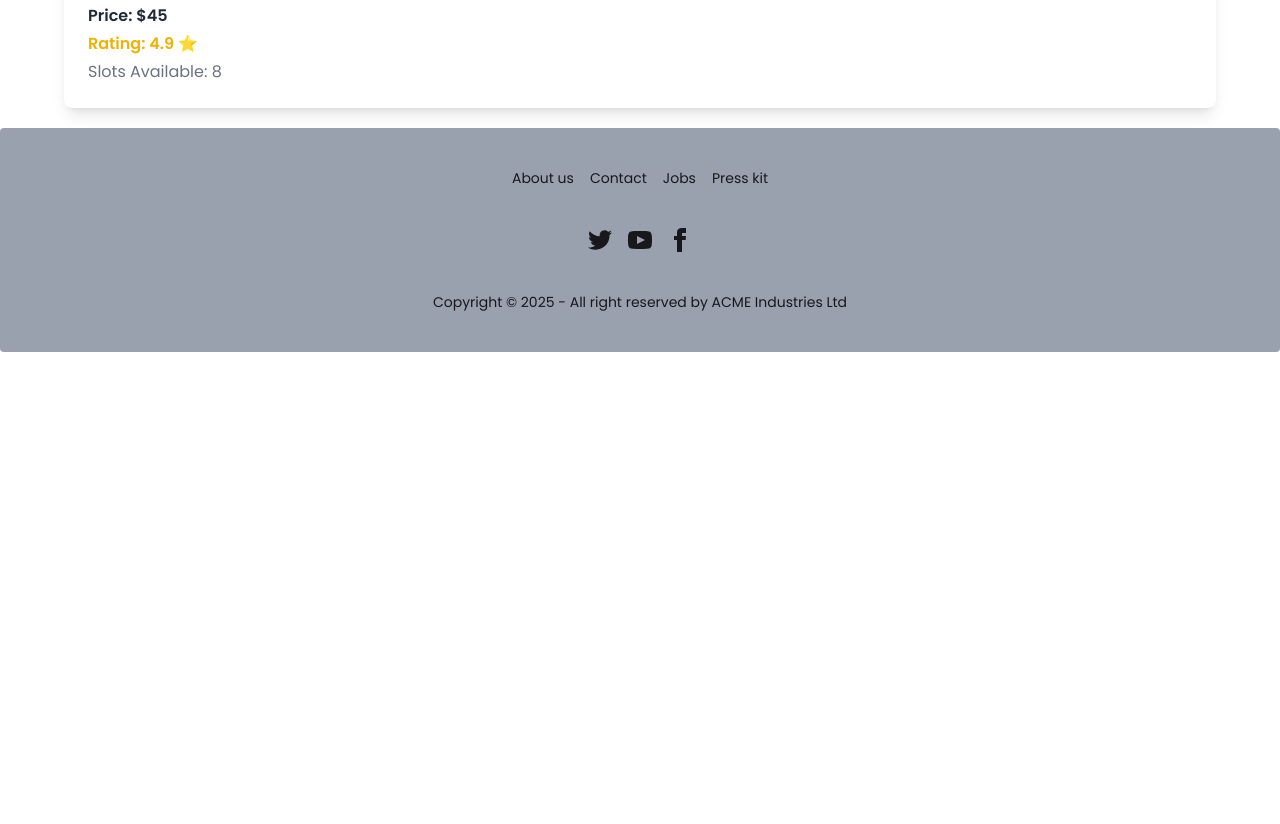
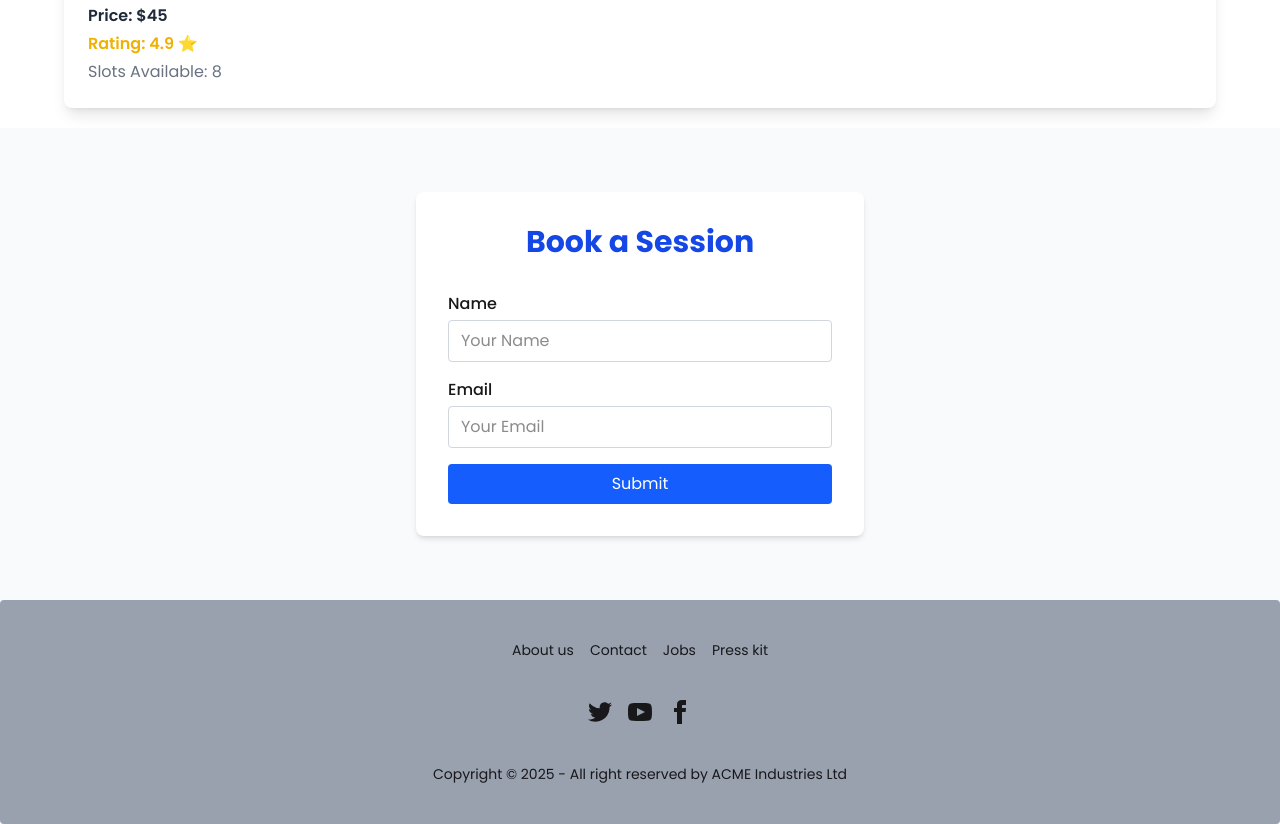
Before and after one commit to mahmudulkarim420/ph-ninth-assignment, a React (Vite) app: page /skills/101 in a window 1280 px wide. Shown: the part 1080-1904 px from the top of the page. Before the commit the page ends 1432 px from the top, so only its background shows below. Built offline with nearby package versions, Linux system fonts and the light colour scheme; no server answers; sample sign-in values are in the browser's storage.

Commit message:
book-session-update

```diff
--- /dev/null
+++ b/src/Components/BookSession.jsx
@@ -0,0 +1,71 @@
+// src/Components/BookSession.jsx
+import React, { useState } from "react";
+import toast, { Toaster } from "react-hot-toast";
+
+const BookSession = () => {
+  const [formData, setFormData] = useState({
+    name: "",
+    email: "",
+  });
+
+  const handleChange = (e) => {
+    setFormData({ ...formData, [e.target.name]: e.target.value });
+  };
+
+  const handleSubmit = (e) => {
+    e.preventDefault();
+    if (!formData.name || !formData.email) {
+      toast.error("Please fill all fields!");
+      return;
+    }
+
+    toast.success("Session booked successfully! ✅");
+
+    // Clear form
+    setFormData({
+      name: "",
+      email: "",
+    });
+  };
+
+  return (
+    <section className="py-16 bg-gray-50">
+      <Toaster position="top-center" />
+      <div className="max-w-md mx-auto bg-white p-8 rounded-lg shadow-md">
+        <h2 className="text-3xl font-bold text-center mb-8 text-blue-700">Book a Session</h2>
+        <form onSubmit={handleSubmit} className="space-y-4">
+          <div>
+            <label className="block mb-1 font-medium">Name</label>
+            <input
+              type="text"
+              name="name"
+              value={formData.name}
+              onChange={handleChange}
+              className="w-full border border-gray-300 rounded px-3 py-2 focus:outline-none focus:ring-2 focus:ring-blue-500"
+              placeholder="Your Name"
+            />
+          </div>
+          <div>
+            <label className="block mb-1 font-medium">Email</label>
+            <input
+              type="email"
+              name="email"
+              value={formData.email}
+              onChange={handleChange}
+              className="w-full border border-gray-300 rounded px-3 py-2 focus:outline-none focus:ring-2 focus:ring-blue-500"
+              placeholder="Your Email"
+            />
+          </div>
+          <button
+            type="submit"
+            className="w-full bg-blue-600 text-white py-2 rounded hover:bg-blue-700 transition-colors"
+          >
+            Submit
+          </button>
+        </form>
+      </div>
+    </section>
+  );
+};
+
+export default BookSession;
--- a/src/Pages/SkillsDetails.jsx
+++ b/src/Pages/SkillsDetails.jsx
@@ -1,6 +1,7 @@
 // src/Pages/SkillDetails.jsx
 import React, { useEffect, useState } from 'react';
 import { useParams } from 'react-router-dom';
+import BookSession from '../Components/BookSession';
 
 const SkillDetails = () => {
   const { skillId } = useParams();
@@ -20,6 +21,7 @@ const SkillDetails = () => {
   }
 
   return (
+    <>
     <div className="max-w-6xl mx-auto mt-10 mb-5 p-6 bg-white shadow-lg rounded-lg">
       <h2 className="text-3xl font-bold mb-4">{skill.skillName}</h2>
       <img src={skill.image} alt={skill.skillName} className="w-full h-full object-cover mb-4" />
@@ -29,6 +31,8 @@ const SkillDetails = () => {
       <p className="text-yellow-500 font-semibold mb-1">Rating: {skill.rating} ⭐</p>
       <p className="text-gray-500">Slots Available: {skill.slotsAvailable}</p>
     </div>
+      <BookSession/>
+    </>
   );
 };
 
```
